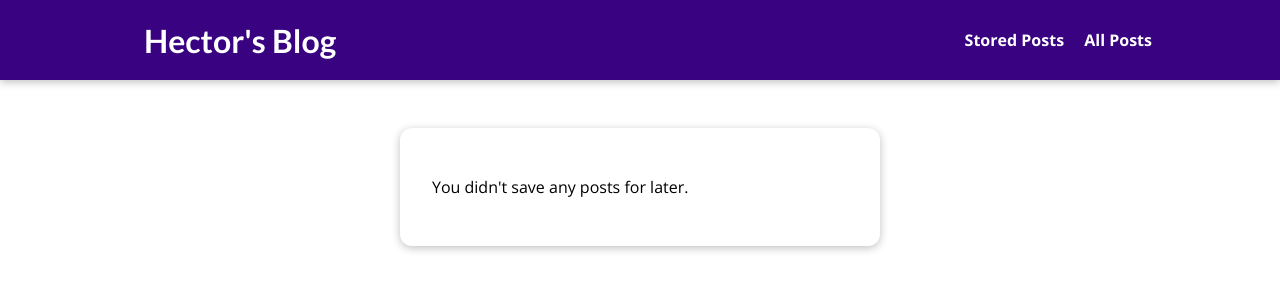
After one commit to hectorzaragoza/django-blog, a Django app: page /read-later in a window 1280 px wide. The commit adds this page. Shown: the top 300 px of the page. Run offline with Django 4.2, Linux system fonts and the light colour scheme.

Commit message:
add read later feature

```diff
--- /dev/null
+++ b/blog/static/blog/stored-posts.css
@@ -0,0 +1,39 @@
+#main-navigation {
+    background-color: #390281;
+    box-shadow: 0 2px 8px rgba(0, 0, 0, 0.25);
+  }
+
+  #stored-posts {
+    margin: 8rem auto 3rem auto;
+    padding: 2rem;
+    border-radius: 12px;
+    box-shadow: 0 2px 8px rgba(0, 0, 0, 0.25);
+    background-color: white;
+    width: 90%;
+    max-width: 30rem;
+  }
+
+  #stored-posts ul {
+    list-style: none;
+    margin: 0;
+    padding: 0;
+  }
+
+  #stored-posts li {
+    margin: 1rem 0;
+  }
+
+  #stored-posts a {
+    display: block;
+    padding: 1rem;
+    width: 100%;
+    text-decoration: none;
+    border: 1px solid #ccc;
+    color: #1b1b1b;
+    font-weight: bold;
+  }
+
+  #stored-posts a:hover,
+  #stored-posts a:active {
+    background-color: #ccc;
+  }
--- /dev/null
+++ b/blog/templates/blog/stored-posts.html
@@ -0,0 +1,23 @@
+{% extends "base.html" %}
+{% load static %}
+
+{% block title %}
+My Stored Posts
+{% endblock %}
+
+{% block css_files %}
+    <link rel="stylesheet" href="{% static "blog/stored-posts.css" %}">
+{% endblock css_files %}
+
+{% block content %}
+    <section id="stored-posts">
+        {% if not has_posts %}
+            <p>You didn't save any posts for later.</p>
+        {% endif %}
+        <ul>
+            {% for post in posts  %}
+                <li><a href="{% url "post-detail-page" post.slug %}">{{ post.title }}</a></li>
+            {% endfor %}
+        </ul>
+    </section>
+{% endblock  %}
--- a/blog/urls.py
+++ b/blog/urls.py
@@ -4,5 +4,6 @@ from . import views
 urlpatterns = [
     path("", views.StartingPageView.as_view(), name="starting-page"),
     path("posts", views.AllPostsView.as_view(), name="posts-page"),
-    path("posts/<slug>", views.SinglePostView.as_view(), name="post-detail-page") #/posts/my-first-post
+    path("posts/<slug>", views.SinglePostView.as_view(), name="post-detail-page"), #/posts/my-first-post
+    path("read-later", views.ReadLaterView.as_view(), name="read-later")
 ]
--- a/blog/views.py
+++ b/blog/views.py
@@ -87,11 +87,31 @@ class SinglePostView(View):
         }
         return render(request, "blog/post-detail.html", context)
 
+class ReadLaterView(View):
+    def get(self, request):
+        stored_posts = request.session.get("stored_posts")
 
-# def post_detail(request, slug):
-#     # identified_post = next(post for post in all_posts if post['slug'] == slug)
-#     identified_post = get_object_or_404(Post, slug=slug)
-#     return render(request, "blog/post-detail.html", {
-#         "post": identified_post,
-#         "post_tags": identified_post.tags.all()
-#     })
+        context = {}
+
+        if stored_posts is None or len(stored_posts) == 0:
+            context["posts"] = []
+            context["has_posts"] = False
+        else:
+            posts = Post.objects.filter(id__in=stored_posts)
+            context["posts"] = posts
+            context["has_posts"] = True
+
+        return render(request, "blog/stored-posts.html", context)
+
+    def post(self, request):
+        stored_posts = request.session.get("stored_posts")
+
+        if stored_posts is None:
+            stored_posts = []
+
+        post_id = int(request.POST["post_id"])
+        if post_id not in stored_posts:
+            stored_posts.append(post_id)
+            request.session["stored_posts"] = stored_posts
+
+        return HttpResponseRedirect("/")
--- a/my_site/settings.py
+++ b/my_site/settings.py
@@ -118,7 +118,7 @@ USE_TZ = True
 # Static files (CSS, JavaScript, Images)
 # https://docs.djangoproject.com/en/4.0/howto/static-files/
 
-STATIC_URL = 'static/'
+STATIC_URL = '/static/'
 
 STATICFILES_DIRS = [
     BASE_DIR / "static"
--- a/static/app.css
+++ b/static/app.css
@@ -35,6 +35,7 @@ h3 {
   text-decoration: none;
   color: white;
   font-weight: bold;
+  margin-left: 1rem;
 }
 
 #main-navigation a:hover,
--- a/templates/base.html
+++ b/templates/base.html
@@ -14,6 +14,7 @@
     <header id="main-navigation">
         <h1><a href="{% url "starting-page" %}">Hector's Blog</a></h1>
         <nav>
+            <a href="{% url "read-later" %}">Stored Posts</a>
             <a href="{% url "posts-page" %}">All Posts</a>
         </nav>
     </header>
```
Also changed, not shown: blog/static/blog/post-detail.css (+23 -4 lines), blog/templates/blog/post-detail.html (+11 -2 lines), db.sqlite3.
